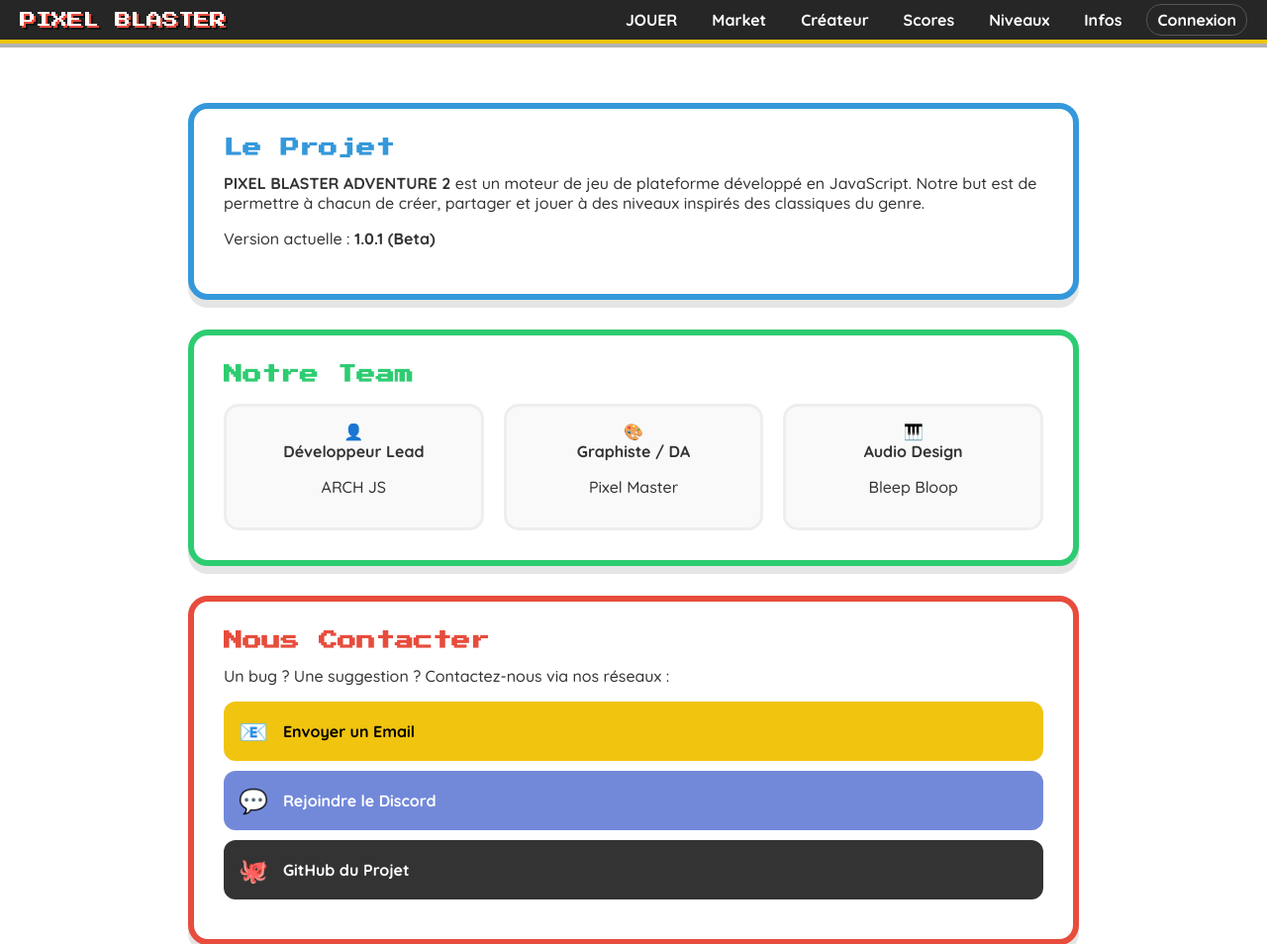
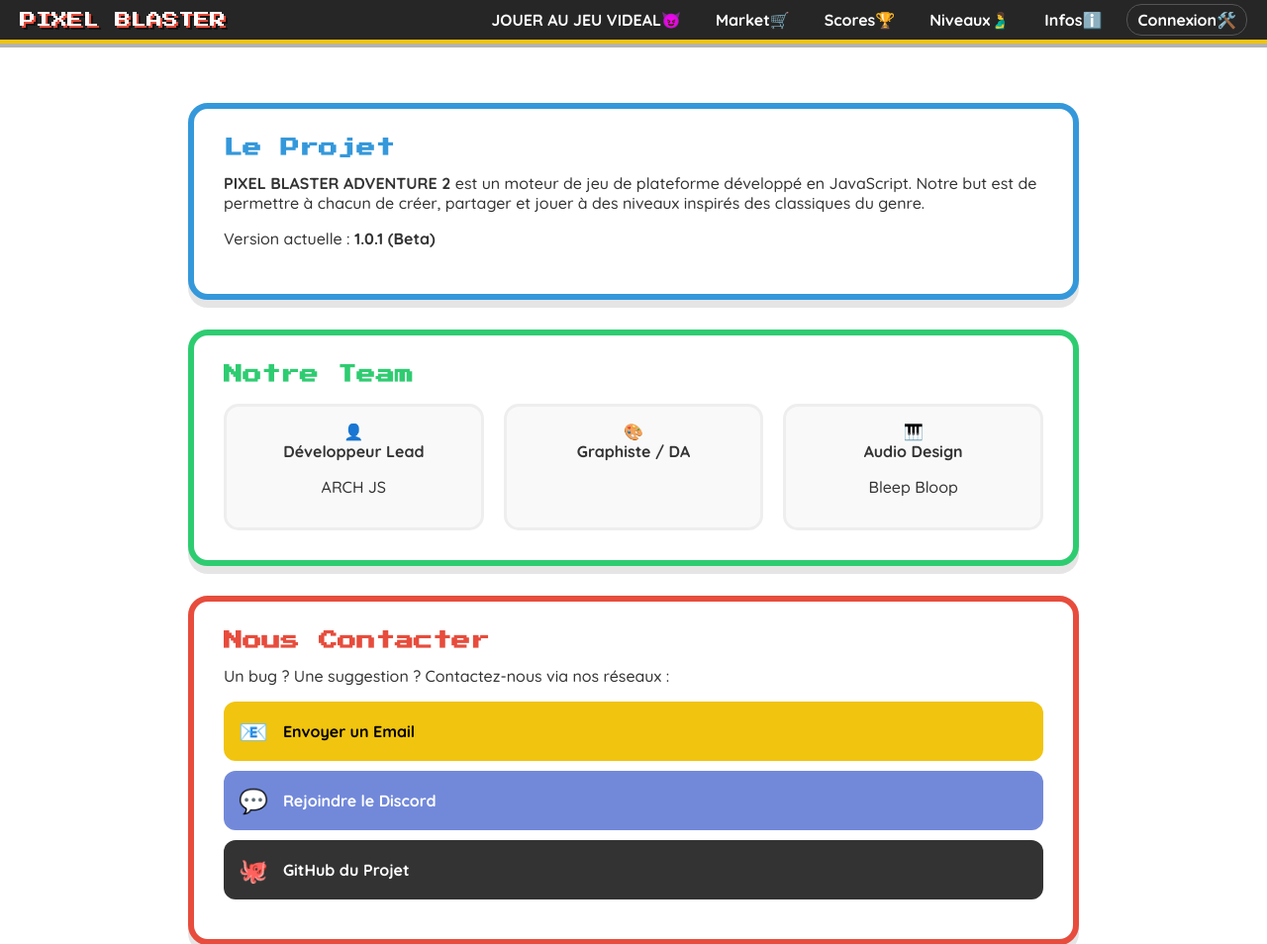
Before and after one commit to hugo4567/arch-js, a PHP site: page /info.php in a window 1280 px wide. Shown: the top 954 px of the page at 99% size. Run offline with PHP 8.4, Linux system fonts and the light colour scheme.

```diff
--- a/info.php
+++ b/info.php
@@ -31,7 +31,7 @@ session_start();
                 <div class="member-card">
                     <div class="member-avatar">🎨</div>
                     <strong>Graphiste / DA</strong>
-                    <p>Pixel Master</p>
+                    <pSalvador Dalí</p>
                 </div>
                 <div class="member-card">
                     <div class="member-avatar">🎹</div>
--- a/navbar.php
+++ b/navbar.php
@@ -9,13 +9,12 @@
             <a href="index.php" title="Retour à l'accueil">PIXEL BLASTER</a>
         </div>
         <ul>
-            <li><a href="maindos/AppBundle/index.html" class="btn-jouer">JOUER</a></li>
-            <li><a href="market.php">Market</a></li>
-            <li><a href="login.php">Créateur</a></li>
-            <li><a href="scoreboards.php">Scores</a></li>
-            <li><a href="lister_json.php">Niveaux</a></li>
-            <li><a href="info.php">Infos</a></li>
-            <li><a href="login.php" style="border: 1px solid #555;">Connexion</a></li>
+            <li><a href="maindos/AppBundle/index.html" class="btn-jouer">JOUER AU JEU VIDEAL😈</a></li>
+            <li><a href="market.php">Market🛒</a></li>
+            <li><a href="scoreboards.php">Scores🏆</a></li>
+            <li><a href="lister_json.php">Niveaux🫃</a></li>
+            <li><a href="info.php">Infosℹ️</a></li>
+            <li><a href="login.php" style="border: 1px solid #555;">Connexion🛠️</a></li>
         </ul>
     </nav>
 </div>
```
